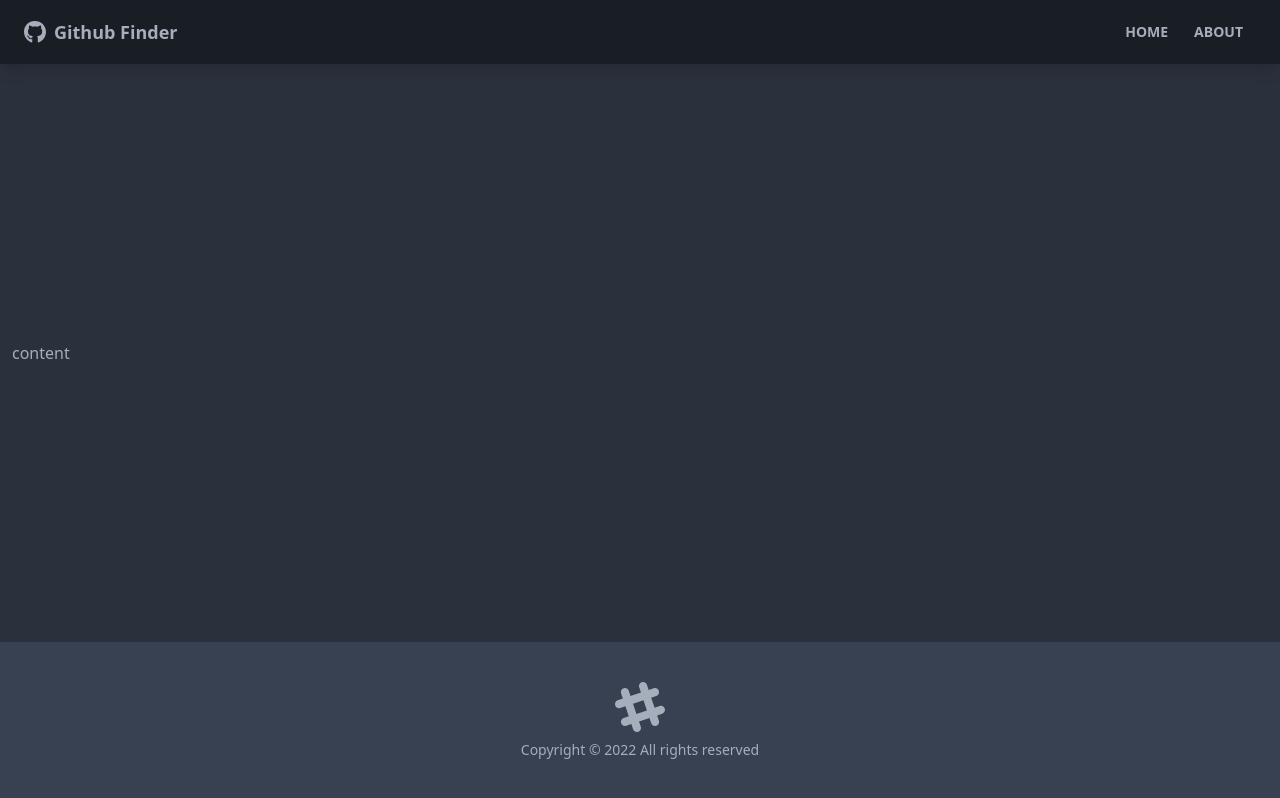
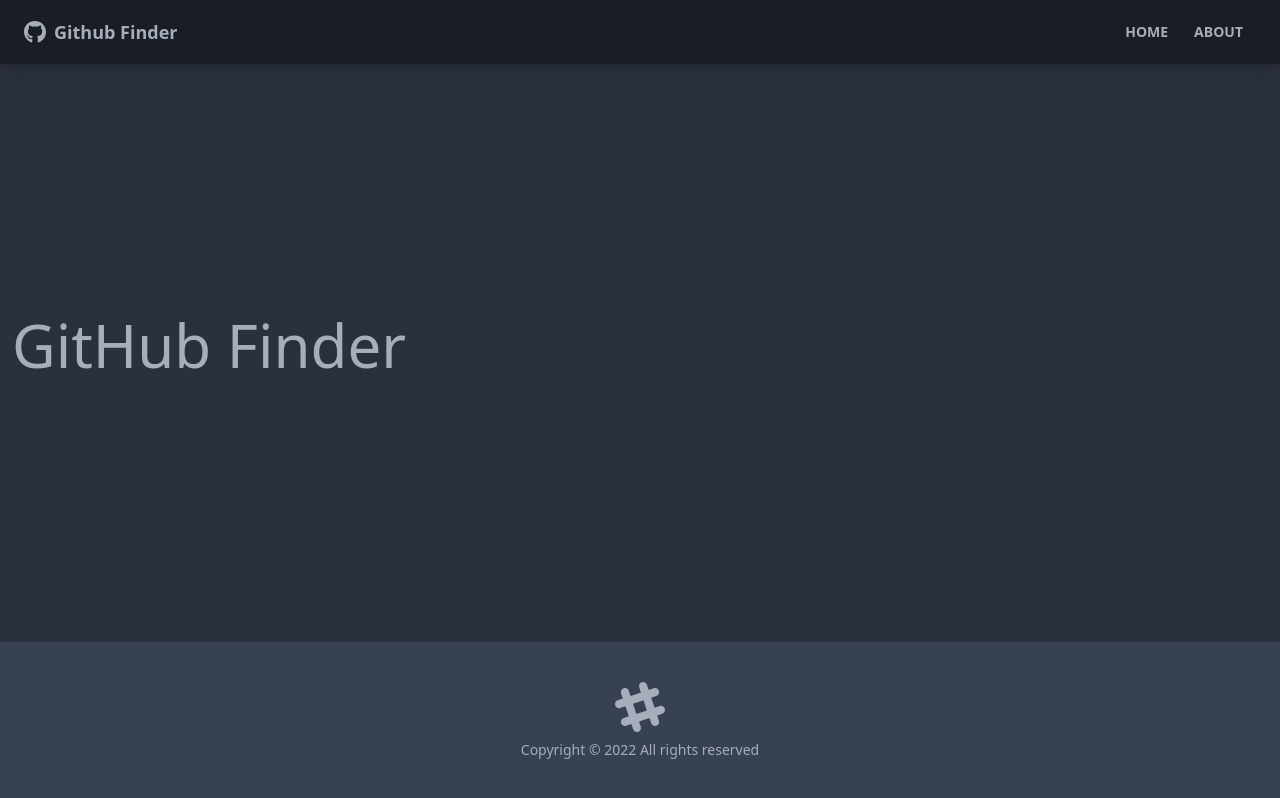
Before and after one commit to ILopatenko/react-front-to-back-22, a React (Create React App) app in the folder github-finder/: page /about in a window 1280 px wide. Built offline with nearby package versions, Linux system fonts and the light colour scheme.

Commit message:
CH8 L5
Main Pages

```diff
--- a/github-finder/src/App.jsx
+++ b/github-finder/src/App.jsx
@@ -1,12 +1,23 @@
-import { BrowserRouter as Router, Route } from 'react-router-dom';
+import { BrowserRouter as Router, Route, Routes } from 'react-router-dom';
 import Navbar from './components/layout/Navbar';
 import Footer from './components/layout/Footer';
+import Home from './pages/Home';
+import About from './pages/About';
+import NotFound from './pages/NotFound';
+
 const App = () => {
    return (
       <Router>
          <div className='flex flex-col justify-between h-screen'>
             <Navbar />
-            <main className='container mx-auto px-3 pb-12'>content</main>
+            <main className='container mx-auto px-3 pb-12'>
+               <Routes>
+                  <Route path='/' element={<Home />} />
+                  <Route path='/about' element={<About />} />
+                  <Route path='/notfound' element={<NotFound />} />
+                  <Route path='/*' element={<NotFound />} />
+               </Routes>
+            </main>
             <Footer />
          </div>
       </Router>
--- a/github-finder/src/components/layout/Navbar.jsx
+++ b/github-finder/src/components/layout/Navbar.jsx
@@ -17,7 +17,7 @@
                   <Link to='/' className='btn btn-ghost btn-sm rounded-btn'>
                      Home
                   </Link>
-                  <Link to='/' className='btn btn-ghost btn-sm rounded-btn'>
+                  <Link to='/about' className='btn btn-ghost btn-sm rounded-btn'>
                      About
                   </Link>
                </div>
--- /dev/null
+++ b/github-finder/src/pages/About.jsx
@@ -0,0 +1,9 @@
+const About = props => {
+   return (
+      <div>
+         <h1 className='text-6xl mb-4'>GitHub Finder</h1>
+      </div>
+   );
+};
+
+export default About;
--- /dev/null
+++ b/github-finder/src/pages/Home.jsx
@@ -0,0 +1,9 @@
+const Home = props => {
+   return (
+      <div>
+         <h1 className='text-6xl mb-4'>Welcome</h1>
+      </div>
+   );
+};
+
+export default Home;
--- /dev/null
+++ b/github-finder/src/pages/NotFound.jsx
@@ -0,0 +1,21 @@
+import { FaHome } from 'react-icons/fa';
+import { Link } from 'react-router-dom';
+
+const NotFound = props => {
+   return (
+      <div className='hero'>
+         <div className='text-center hero-content'>
+            <div className='max-w-lg'>
+               <h1 className='text-8xl font-bold mb-8'>Oops!</h1>
+               <p className='text-5xl mb-8'>404 - Page not found!</p>
+               <Link to='/' className='btn btn-primary btn-lg'>
+                  <FaHome className='mr-2' />
+                  BAck to Home Page
+               </Link>
+            </div>
+         </div>
+      </div>
+   );
+};
+
+export default NotFound;
```
Also changed, not shown: 2 other files (tests, documents, lock files or other folders).
